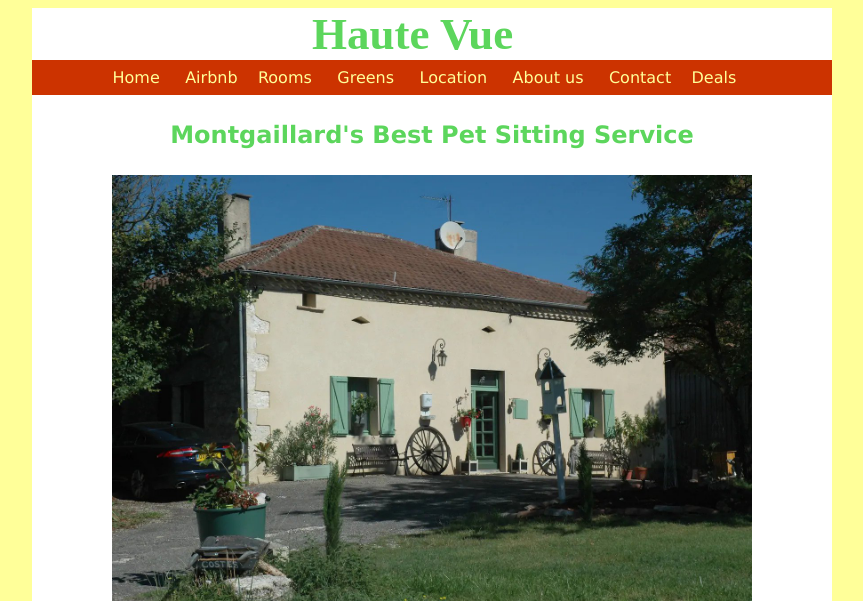
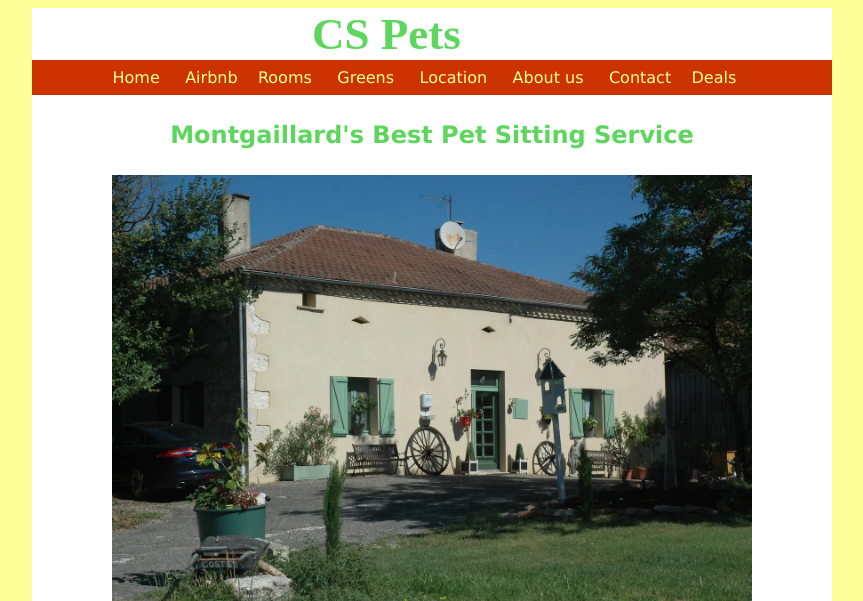
Before and after one commit to OliverStuP/CS-Pets, a PHP site: page /index.php in a window 1280 px wide. Shown: the top 601 px of the page, without its empty margins (208-1071 px from the left). Run offline with PHP 8.4, Linux system fonts and the light colour scheme.

Commit message:
Update header.php
Changed to fit CS Pets.

```diff
--- a/includes/header.php
+++ b/includes/header.php
@@ -9,7 +9,7 @@ if(!defined('ISITSAFETORUN')) {
 <head>
     <meta charset="UTF-8">
     <meta name="viewport" content="width=device-width, initial-scale=1.0">
-    <meta name="author" content="Oliver Page, Alisdair Page" />
+    <meta name="author" content="Oliver StuP, Alisdair CP" />
     <title><?php echo TITLE; ?></title>
     <link rel="stylesheet" href="css/style.css">
     <script src="js/scripts.js"></script>
@@ -17,7 +17,7 @@ if(!defined('ISITSAFETORUN')) {
 <body>
     <div class="container">
     <header>
-       <a class="link-title" href="./index.php">Haute Vue</a>
+       <a class="link-title" href="./index.php">CS Pets</a>
     </header>
     <nav class="menu"> <!--Class name for the navigation menu-->
             <?php include('includes/nav.php'); ?>
```
